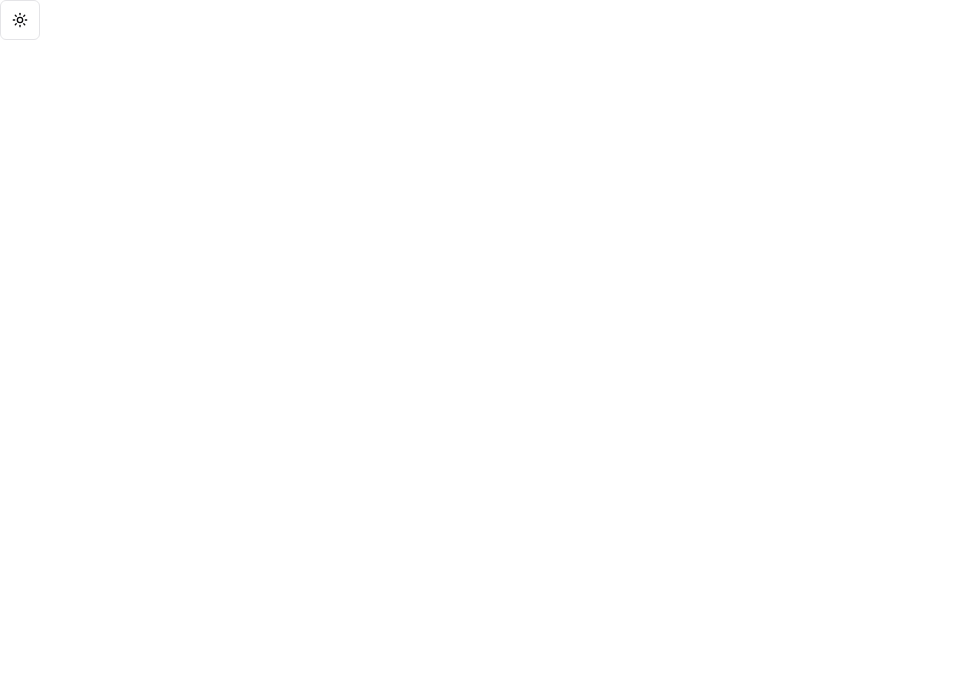
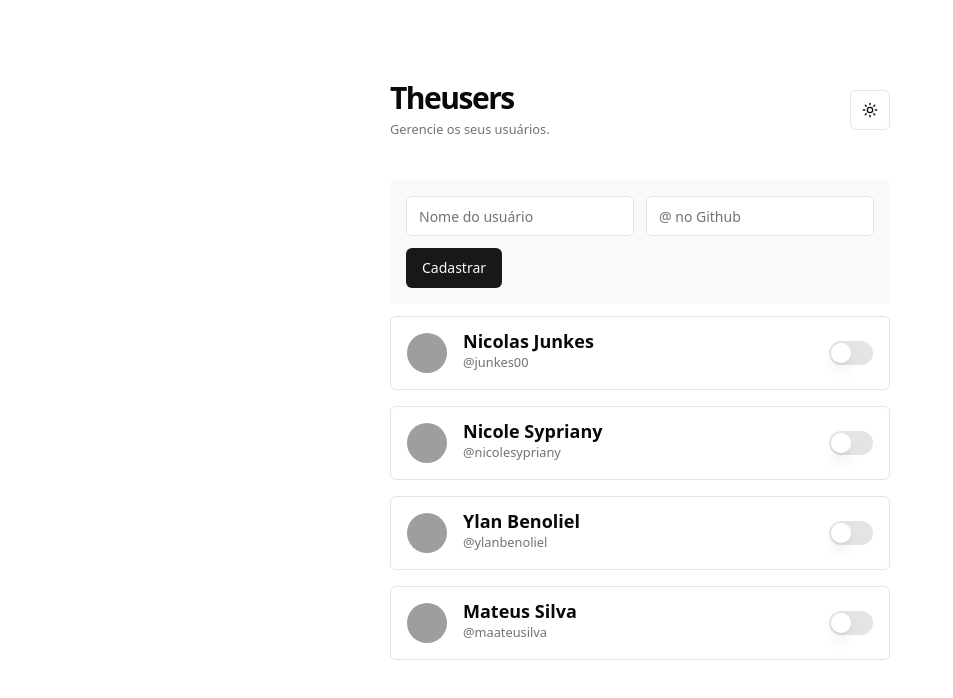
Before and after one commit to junkes00/jstack, a React (Vite) app in the folder ui-optimistic-live016/: page / in a window 1280 px wide. Shown: the top 698 px of the page, without its empty margins (0-953 px from the left). Built offline with nearby package versions, Linux system fonts and the light colour scheme; grey boxes are pictures that could not be loaded.

Commit message:
feat: create user form and user list

```diff
--- a/ui-optimistic-live016/eslint.config.js
+++ b/ui-optimistic-live016/eslint.config.js
@@ -16,7 +16,7 @@ export default defineConfig([
 
   }),
 
-  globalIgnores([".config/*"]),
+  globalIgnores(['.config/*']),
 
   {
     plugins: {
@@ -25,6 +25,7 @@ export default defineConfig([
     rules: {
       'no-console': 'warn',
       '@stylistic/indent': ['error', 2],
+      '@stylistic/jsx-one-expression-per-line': 'off',
       'linebreak-style': [
         'error',
         'unix',
--- a/ui-optimistic-live016/package.json
+++ b/ui-optimistic-live016/package.json
@@ -10,10 +10,13 @@
     "preview": "vite preview"
   },
   "dependencies": {
+    "@radix-ui/react-avatar": "^1.1.10",
     "@radix-ui/react-dropdown-menu": "^2.1.15",
     "@radix-ui/react-slot": "^1.2.3",
+    "@radix-ui/react-switch": "^1.2.5",
     "class-variance-authority": "^0.7.1",
     "clsx": "^2.1.1",
+    "json-server": "1.0.0-beta.3",
     "lucide-react": "^0.525.0",
     "react": "^19.1.0",
     "react-dom": "^19.1.0",
--- a/ui-optimistic-live016/src/App.tsx
+++ b/ui-optimistic-live016/src/App.tsx
@@ -1,11 +1,19 @@
 import { ThemeProvider } from './app/context/theme-context';
-import { ThemeSwitcher } from './components/theme-switcher';
+import { Header } from './components/header';
+import { UserForm } from './components/user-form';
+
+import { UsersList } from './components/users-list';
 
 export function App() {
   return (
     <ThemeProvider>
-      <div>
-        <ThemeSwitcher />
+      <div className="max-w-[500px] mx-auto mt-20">
+        <Header />
+
+        <main className="mt-10 space-y-3">
+          <UserForm />
+          <UsersList />
+        </main>
       </div>
     </ThemeProvider>
   );
--- /dev/null
+++ b/ui-optimistic-live016/src/components/header.tsx
@@ -0,0 +1,14 @@
+import { ThemeSwitcher } from './theme-switcher';
+
+export function Header() {
+  return (
+    <header className="flex items-center justify-between">
+      <div>
+        <h1 className="font-bold text-3xl -tracking-wider">Theusers</h1>
+        <small className="text-muted-foreground">Gerencie os seus usuários.</small>
+      </div>
+
+      <ThemeSwitcher />
+    </header>
+  );
+}
--- /dev/null
+++ b/ui-optimistic-live016/src/components/ui/avatar.tsx
@@ -0,0 +1,48 @@
+import * as AvatarPrimitive from '@radix-ui/react-avatar';
+import * as React from 'react';
+
+import { cn } from '@/app/lib/utils';
+
+const Avatar = React.forwardRef<
+  React.ElementRef<typeof AvatarPrimitive.Root>,
+  React.ComponentPropsWithoutRef<typeof AvatarPrimitive.Root>
+>(({ className, ...props }, ref) => (
+  <AvatarPrimitive.Root
+    ref={ref}
+    className={cn(
+      'relative flex h-10 w-10 shrink-0 overflow-hidden rounded-full',
+      className,
+    )}
+    {...props}
+  />
+));
+Avatar.displayName = AvatarPrimitive.Root.displayName;
+
+const AvatarImage = React.forwardRef<
+  React.ElementRef<typeof AvatarPrimitive.Image>,
+  React.ComponentPropsWithoutRef<typeof AvatarPrimitive.Image>
+>(({ className, ...props }, ref) => (
+  <AvatarPrimitive.Image
+    ref={ref}
+    className={cn('aspect-square h-full w-full', className)}
+    {...props}
+  />
+));
+AvatarImage.displayName = AvatarPrimitive.Image.displayName;
+
+const AvatarFallback = React.forwardRef<
+  React.ElementRef<typeof AvatarPrimitive.Fallback>,
+  React.ComponentPropsWithoutRef<typeof AvatarPrimitive.Fallback>
+>(({ className, ...props }, ref) => (
+  <AvatarPrimitive.Fallback
+    ref={ref}
+    className={cn(
+      'flex h-full w-full items-center justify-center rounded-full bg-muted',
+      className,
+    )}
+    {...props}
+  />
+));
+AvatarFallback.displayName = AvatarPrimitive.Fallback.displayName;
+
+export { Avatar, AvatarFallback, AvatarImage };
--- /dev/null
+++ b/ui-optimistic-live016/src/components/ui/input.tsx
@@ -0,0 +1,22 @@
+import * as React from 'react';
+
+import { cn } from '@/app/lib/utils';
+
+const Input = React.forwardRef<HTMLInputElement, React.ComponentProps<'input'>>(
+  ({ className, type, ...props }, ref) => {
+    return (
+      <input
+        type={type}
+        className={cn(
+          'flex h-10 w-full rounded-md border border-input bg-background px-3 py-2 text-base ring-offset-background file:border-0 file:bg-transparent file:text-sm file:font-medium file:text-foreground placeholder:text-muted-foreground focus-visible:outline-none focus-visible:ring-2 focus-visible:ring-ring focus-visible:ring-offset-2 disabled:cursor-not-allowed disabled:opacity-50 md:text-sm',
+          className,
+        )}
+        ref={ref}
+        {...props}
+      />
+    );
+  },
+);
+Input.displayName = 'Input';
+
+export { Input };
--- /dev/null
+++ b/ui-optimistic-live016/src/components/ui/switch.tsx
@@ -0,0 +1,27 @@
+import * as SwitchPrimitives from '@radix-ui/react-switch';
+import * as React from 'react';
+
+import { cn } from '@/app/lib/utils';
+
+const Switch = React.forwardRef<
+  React.ElementRef<typeof SwitchPrimitives.Root>,
+  React.ComponentPropsWithoutRef<typeof SwitchPrimitives.Root>
+>(({ className, ...props }, ref) => (
+  <SwitchPrimitives.Root
+    className={cn(
+      'peer inline-flex h-6 w-11 shrink-0 cursor-pointer items-center rounded-full border-2 border-transparent transition-colors focus-visible:outline-none focus-visible:ring-2 focus-visible:ring-ring focus-visible:ring-offset-2 focus-visible:ring-offset-background disabled:cursor-not-allowed disabled:opacity-50 data-[state=checked]:bg-primary data-[state=unchecked]:bg-input',
+      className,
+    )}
+    {...props}
+    ref={ref}
+  >
+    <SwitchPrimitives.Thumb
+      className={cn(
+        'pointer-events-none block h-5 w-5 rounded-full bg-background shadow-lg ring-0 transition-transform data-[state=checked]:translate-x-5 data-[state=unchecked]:translate-x-0',
+      )}
+    />
+  </SwitchPrimitives.Root>
+));
+Switch.displayName = SwitchPrimitives.Root.displayName;
+
+export { Switch };
--- /dev/null
+++ b/ui-optimistic-live016/src/components/user-form.tsx
@@ -0,0 +1,14 @@
+import { Button } from './ui/button';
+import { Input } from './ui/input';
+
+export function UserForm() {
+  return (
+    <form action="" className="bg-muted/50 p-4 rounded-md">
+      <div className="flex gap-3">
+        <Input placeholder="Nome do usuário" />
+        <Input placeholder="@ no Github" />
+      </div>
+      <Button className="mt-3">Cadastrar</Button>
+    </form>
+  );
+}
--- /dev/null
+++ b/ui-optimistic-live016/src/components/users-list.tsx
@@ -0,0 +1,49 @@
+import { Avatar, AvatarFallback, AvatarImage } from './ui/avatar';
+import { Switch } from './ui/switch';
+
+const users = [
+  {
+    id: Math.random(),
+    name: 'Nicolas Junkes',
+    username: 'junkes00',
+  },
+  {
+    id: Math.random(),
+    name: 'Nicole Sypriany',
+    username: 'nicolesypriany',
+  },
+  {
+    id: Math.random(),
+    name: 'Ylan Benoliel',
+    username: 'ylanbenoliel',
+  },
+  {
+    id: Math.random(),
+    name: 'Mateus Silva',
+    username: 'maateusilva',
+  },
+];
+
+export function UsersList() {
+  return (
+    <div className="space-y-4">
+      {users.map(user => (
+        <div key={user.id} className="flex border p-4 rounded-md items-center justify-between">
+          <div className="flex items-center gap-4">
+            <Avatar>
+              <AvatarImage src={`https://github.com/${user.username}.png`} />
+              <AvatarFallback>{user.name.charAt(0).toUpperCase()}</AvatarFallback>
+            </Avatar>
+
+            <div>
+              <strong className="block text-lg leading-4">{user.name}</strong>
+              <small className="text-muted-foreground">@{user.username}</small>
+            </div>
+
+          </div>
+          <Switch />
+        </div>
+      ))}
+    </div>
+  );
+}
```
Also changed, not shown: 1 other file (tests, documents, lock files or other folders).
